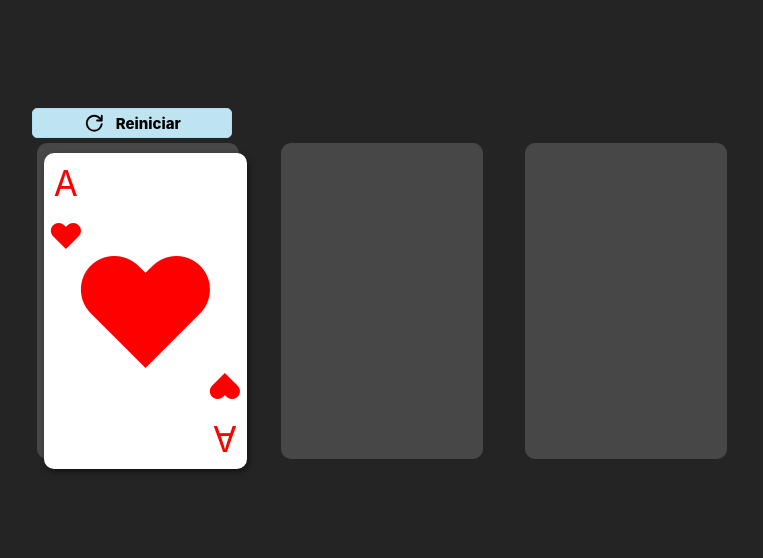
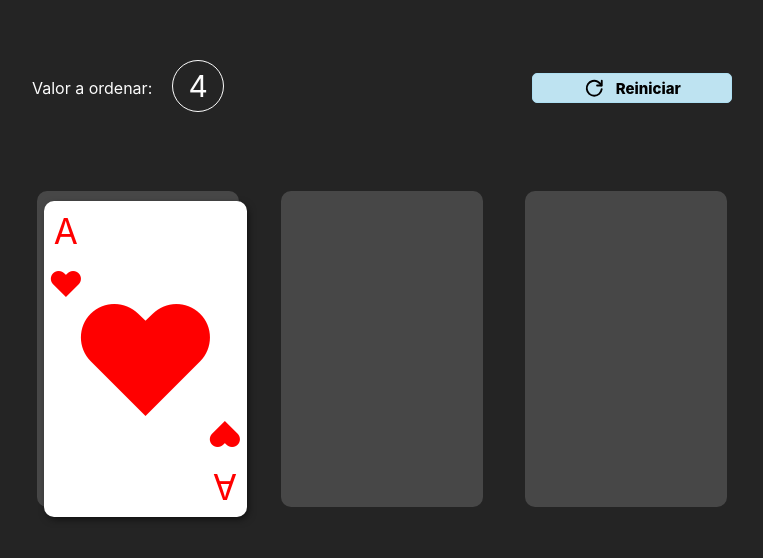
Before and after one commit to PeterMonkey/hanu-test, a React (Vite) app: page / in a window 1280 px wide. Shown: the part 114-672 px from the top of the page, without its empty margins (258-1021 px from the left). Built offline with nearby package versions, Linux system fonts and the light colour scheme.

Commit message:
ADD: creacion del componente Header

```diff
--- a/src/App.tsx
+++ b/src/App.tsx
@@ -1,13 +1,13 @@
 import './App.css'
 import Deck from './components/deck'
-import ResetButton from './components/resetButton'
+import Header from './components/header'
 import { ContextProvider } from './context/context'
 
 function App() {
 
   return (
     <ContextProvider>
-      <ResetButton/>
+      <Header/>
       <Deck/>
     </ContextProvider>
   )
--- /dev/null
+++ b/src/components/header/index.tsx
@@ -0,0 +1,14 @@
+import styles from './style.module.css';
+import ResetButton from './resetButton';
+import TargetValue from './targetValue';
+
+const Header = () => {
+    return(
+        <div className={styles.header}>
+            <TargetValue value='4'/>
+            <ResetButton/>
+        </div>
+    )
+}
+
+export default Header;
--- /dev/null
+++ b/src/components/header/style.module.css
@@ -0,0 +1,6 @@
+.header {
+    display: flex;
+    justify-content: space-between;
+    align-items: center;
+    margin-bottom: 70px;
+}
--- /dev/null
+++ b/src/components/header/targetValue/index.tsx
@@ -0,0 +1,12 @@
+import styles from './style.module.css';
+
+const TargetValue = ({value}:{value: string}) => {
+    return(
+        <div className={styles.target}>
+            <p>Valor a ordenar:</p>
+            <div className={styles.value}>{value}</div>
+        </div>
+    )
+}
+
+export default TargetValue;
--- /dev/null
+++ b/src/components/header/targetValue/style.module.css
@@ -0,0 +1,16 @@
+.target {
+    display: flex;
+    color: #FCFCFC;
+}
+
+.value {
+    display: flex;
+    margin-left: 20px;
+    justify-content: center;
+    align-items: center;
+    width: 50px;
+    height: 50px;
+    border: solid 1px;
+    border-radius: 100%;
+    font-size: 30px;
+}
```
Also changed, not shown: src/components/header/resetButton/index.tsx (renamed from src/components/resetButton/index.tsx), src/components/header/resetButton/style.module.css (renamed from src/components/resetButton/style.module.css), 1 other file (tests, documents, lock files or other folders).
